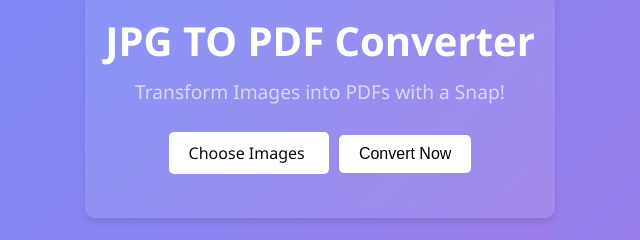
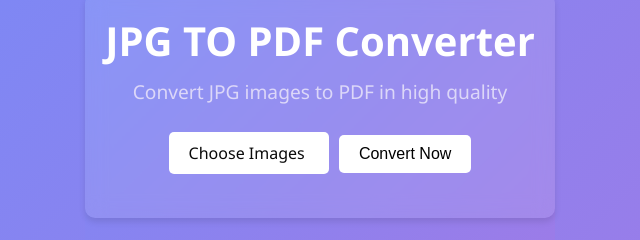
Before and after one commit to sumit0476/JPEGToPDFDesign, a plain HTML site: page index.html in a window 1280 px wide. Shown: the part 295-535 px from the top of the page, 320-960 px from the left. Drawn offline with nearby package versions, Linux system fonts and the light colour scheme.

Commit message:
index.html

```diff
--- a/index.html
+++ b/index.html
@@ -9,7 +9,7 @@
     <div class="wrapper">
       <div class="container">
         <h1>JPG TO PDF Converter</h1>
-        <p class="tagline">Transform Images into PDFs with a Snap!</p>
+        <p class="tagline">Convert JPG images to PDF in high quality</p>
         <div class="input-area">
           <label for="image-input" class="upload-label">
             Choose Images
```
